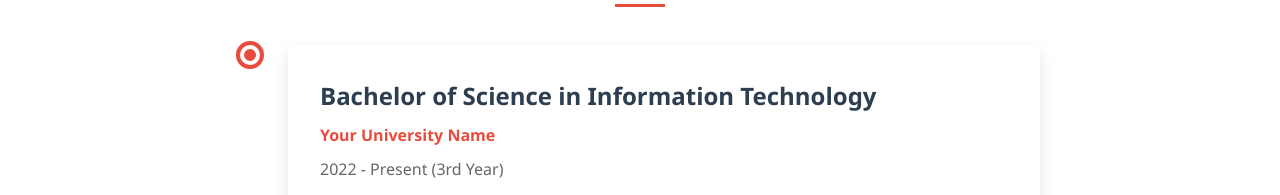
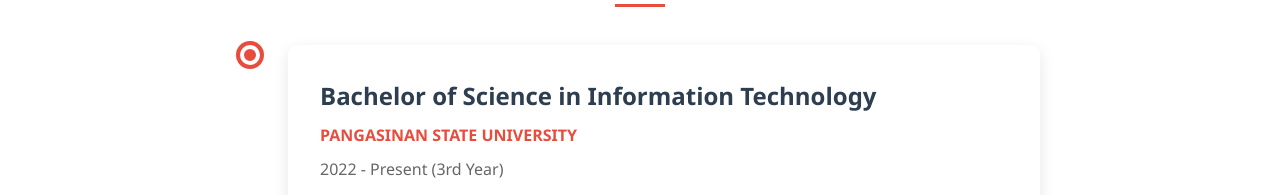
Before and after one commit to vincekyut/Portfolio, a plain HTML site: page index.html in a window 1280 px wide. Shown: the part 3885-4080 px from the top of the page. Drawn offline with Linux system fonts and the light colour scheme.

Commit message:
Update index.html

```diff
--- a/index.html
+++ b/index.html
@@ -290,7 +290,7 @@
                     <div class="timeline-dot"></div>
                     <div class="timeline-content">
                         <h3>Bachelor of Science in Information Technology</h3>
-                        <h4>Your University Name</h4>
+                        <h4>PANGASINAN STATE UNIVERSITY</h4>
                         <p class="timeline-date">2022 - Present (3rd Year)</p>
                         <p>Currently pursuing BSIT with focus on programming, software development, and IT fundamentals.
                            Learning various programming languages and working on practical projects to build real-world experience.</p>
```
